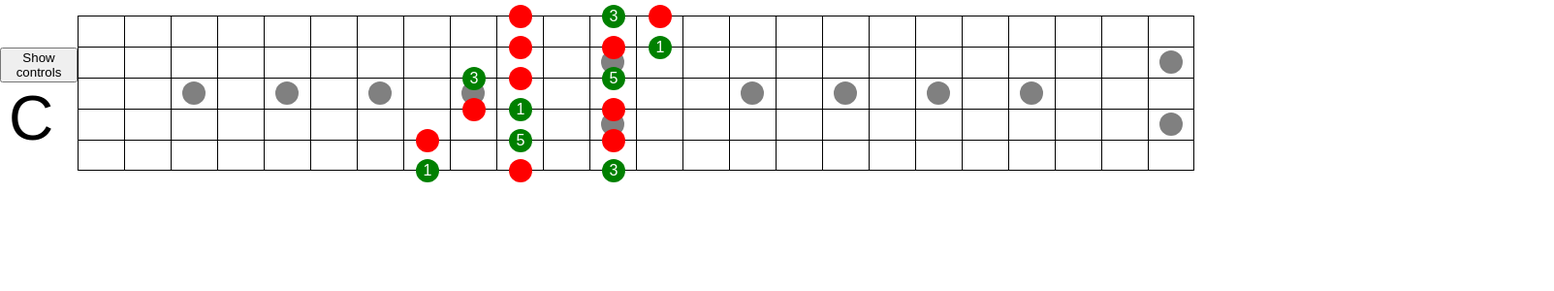
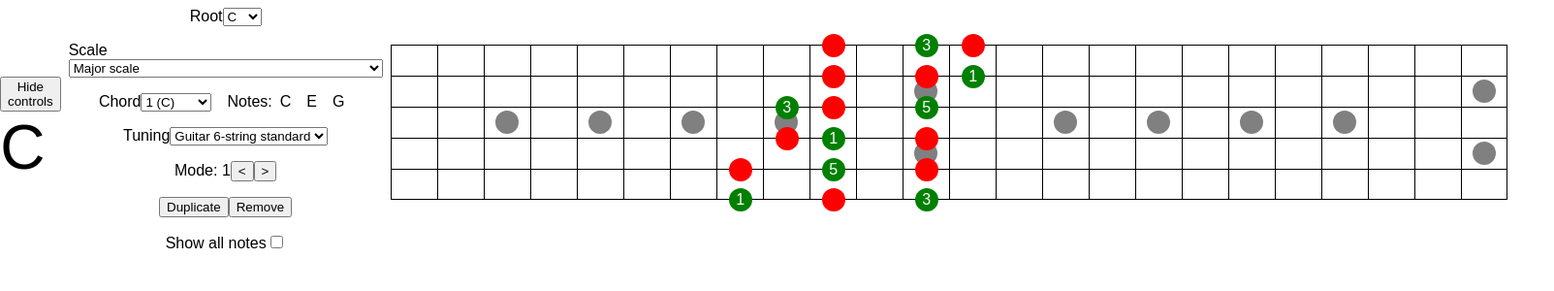
Before and after one commit to eetulatja/chord-visualizer, a React (Create React App) app: page / in a window 1280 px wide. Shown: the top 300 px of the page at 97% size, 1603 px wide, since content can reach past the window. Built offline with nearby package versions, Linux system fonts and the light colour scheme.

Commit message:
Show chord name in chord selector

```diff
--- a/src/ChordViewer.js
+++ b/src/ChordViewer.js
@@ -23,9 +23,9 @@ export default class ChordViewer extends PureComponent {
         this.copyChordViewer = this.copyChordViewer.bind(this);
         this.removeChordViewer = this.removeChordViewer.bind(this);
         this.toggleShowAllNotes = this.toggleShowAllNotes.bind(this);
-console.log(props.initialState)
+
         this.state = props.initialState || {
-            controlsVisible: false,
+            controlsVisible: true,
             rootNote: 0,
             scale: 'scale_majorScale',
             chord: 1,
@@ -142,15 +142,13 @@ console.log(props.initialState)
                                 onChange={this.selectChord}
                             >
                                 {[ 1, 2, 3, 4, 5, 6, 7 ].map((chord, i) => (
-                                    <option key={i} value={chord}>{chord}</option>
+                                    <option key={i} value={chord}>
+                                        {chord} ({getChordType(getTriadFromScale(chordScale, chord, this.state.rootNote)).name})
+                                    </option>
                                 ))}
                             </select>
 
-                            <span style={styles.chordNote}>
-                                {getChordType(selectedChord).name}
-                            </span>
-
-                            Notes:
+                            <span style={styles.notesText}>Notes:</span>
                             {selectedChord.map(chordNote => (
                                 <span key={chordNote.note} style={styles.chordNote}>
                                     {notes[chordNote.note]}
@@ -230,13 +228,13 @@ const styles = {
         flexDirection: 'column',
     },
     input: {
-        margin: 10,
+        margin: '0.5rem',
     },
-    chordNotes: {
-        display: 'flex',
+    notesText: {
+        marginLeft: '1rem',
     },
     chordNote: {
-        margin: 10,
+        margin: '0.5rem',
     },
     fretboard: {
         marginTop: '1rem',
```
